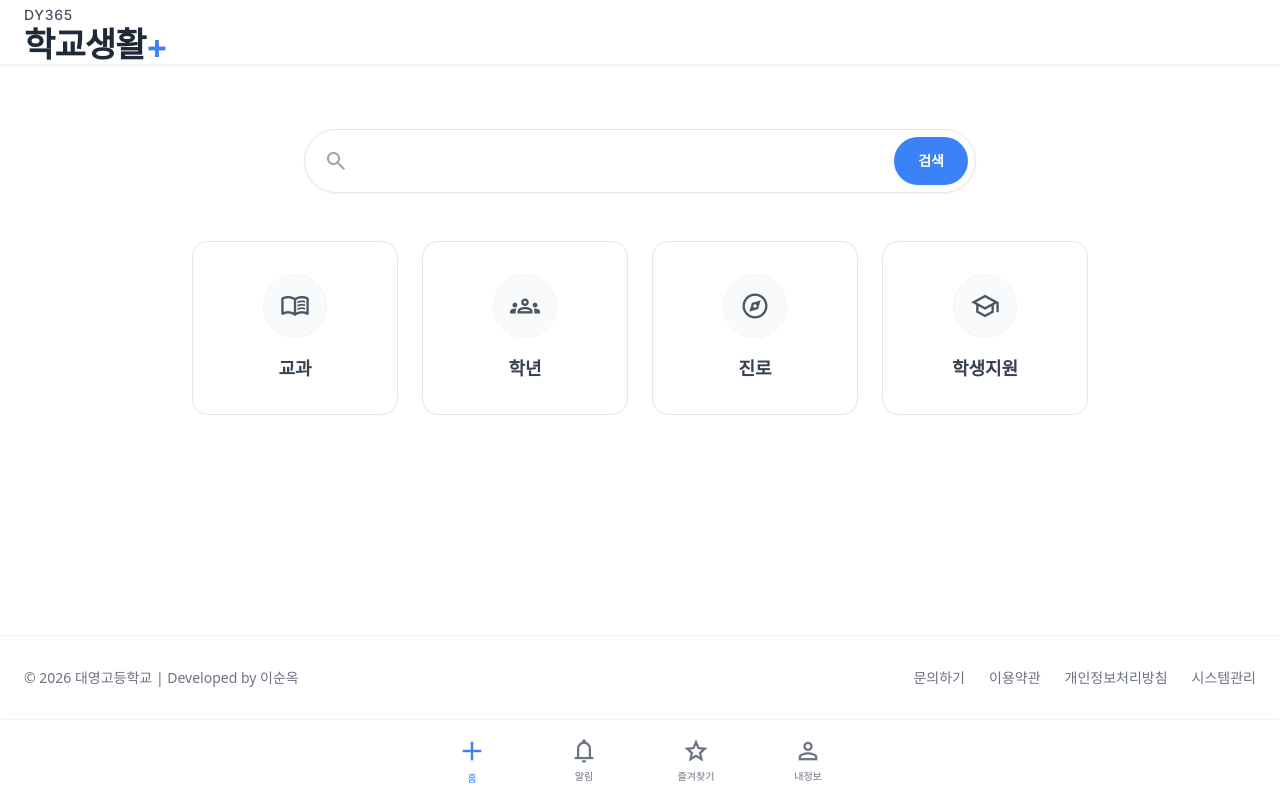
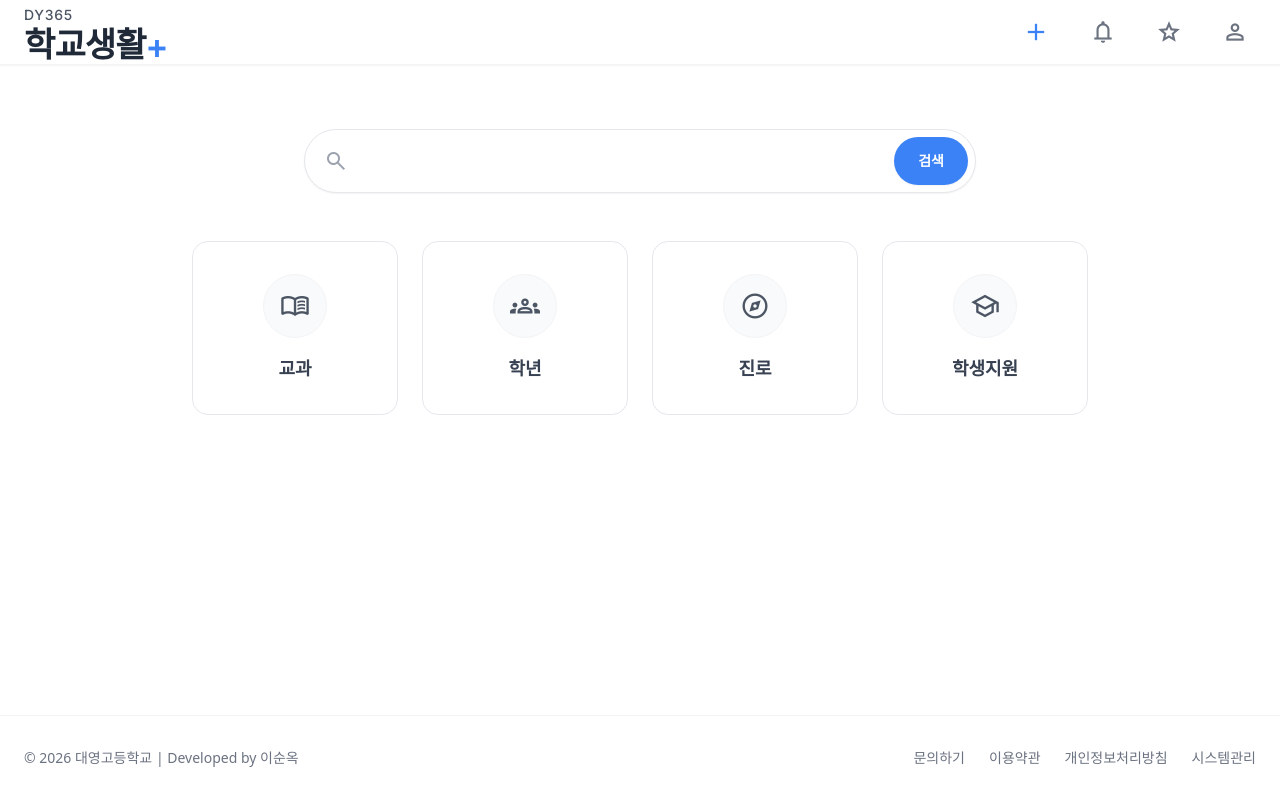
Before and after one commit to shrlrk/webportal2, a React (Vite) app: page / in a window 1280 px wide. Built offline with nearby package versions, Linux system fonts and the light colour scheme; no server answers.

Commit message:
Move navigation icons from BottomNav to Header

```diff
--- a/src/components/BottomNav.tsx
+++ /dev/null
@@ -1,37 +0,0 @@
-import React from 'react';
-
-const BottomNav: React.FC = () => {
-  return (
-    <nav className="fixed bottom-0 left-0 right-0 z-50 bg-white border-t border-gray-100 safe-area-pb shadow-[0_-2px_10px_rgba(0,0,0,0.02)]">
-      <div className="max-w-md mx-auto flex justify-between items-center h-16 sm:h-20 px-6">
-
-        {/* 홈 */}
-        <button className="flex flex-col items-center justify-center gap-1 text-blue-500 transition-colors w-16 group">
-          <span className="material-symbols-outlined text-[28px] sm:text-[32px] group-active:scale-95 transition-transform" style={{ fontVariationSettings: "'FILL' 1" }}>add</span>
-          <span className="text-[10px] font-medium">홈</span>
-        </button>
-
-        {/* 알림 */}
-        <button className="flex flex-col items-center justify-center gap-1 text-gray-500 hover:text-gray-800 transition-colors w-16 group">
-          <span className="material-symbols-outlined text-[26px] sm:text-[28px] group-active:scale-95 transition-transform">notifications</span>
-          <span className="text-[10px] font-medium">알림</span>
-        </button>
-
-        {/* 즐겨찾기 */}
-        <button className="flex flex-col items-center justify-center gap-1 text-gray-500 hover:text-gray-800 transition-colors w-16 group">
-          <span className="material-symbols-outlined text-[26px] sm:text-[28px] group-active:scale-95 transition-transform">star</span>
-          <span className="text-[10px] font-medium">즐겨찾기</span>
-        </button>
-
-        {/* 내정보 */}
-        <button className="flex flex-col items-center justify-center gap-1 text-gray-500 hover:text-gray-800 transition-colors w-16 group">
-          <span className="material-symbols-outlined text-[26px] sm:text-[28px] group-active:scale-95 transition-transform">person</span>
-          <span className="text-[10px] font-medium">내정보</span>
-        </button>
-
-      </div>
-    </nav>
-  );
-};
-
-export default BottomNav;
--- a/src/components/Header.tsx
+++ b/src/components/Header.tsx
@@ -12,6 +12,21 @@ const Header: React.FC = () => {
             </h1>
           </div>
         </div>
+        {/* Right Icons Area */}
+        <nav className="flex items-center gap-5 sm:gap-6">
+          <button className="flex items-center justify-center text-blue-500 hover:text-blue-600 hover:bg-blue-50 p-2 rounded-full transition-all" title="홈">
+            <span className="material-symbols-outlined text-[28px]" style={{ fontVariationSettings: "'FILL' 1" }}>add</span>
+          </button>
+          <button className="flex items-center justify-center text-gray-500 hover:text-gray-800 hover:bg-gray-50 p-2 rounded-full transition-all" title="알림">
+            <span className="material-symbols-outlined text-[26px]">notifications</span>
+          </button>
+          <button className="flex items-center justify-center text-gray-500 hover:text-gray-800 hover:bg-gray-50 p-2 rounded-full transition-all" title="즐겨찾기">
+            <span className="material-symbols-outlined text-[26px]">star</span>
+          </button>
+          <button className="flex items-center justify-center text-gray-500 hover:text-gray-800 hover:bg-gray-50 p-2 rounded-full transition-all" title="내정보">
+            <span className="material-symbols-outlined text-[26px]">person</span>
+          </button>
+        </nav>
       </div>
     </header>
   );
--- a/src/components/Layout.tsx
+++ b/src/components/Layout.tsx
@@ -1,7 +1,6 @@
 import React, { ReactNode } from 'react';
 import Header from './Header';
 import Footer from './Footer';
-import BottomNav from './BottomNav';
 
 interface LayoutProps {
   children: ReactNode;
@@ -9,13 +8,12 @@ interface LayoutProps {
 
 const Layout: React.FC<LayoutProps> = ({ children }) => {
   return (
-    <div className="min-h-screen flex flex-col bg-white font-sans text-gray-900 selection:bg-blue-100 pb-16 sm:pb-20">
+    <div className="min-h-screen flex flex-col bg-white font-sans text-gray-900 selection:bg-blue-100">
       <Header />
       <main className="flex-grow flex flex-col w-full relative">
         {children}
       </main>
       <Footer />
-      <BottomNav />
     </div>
   );
 };
```
